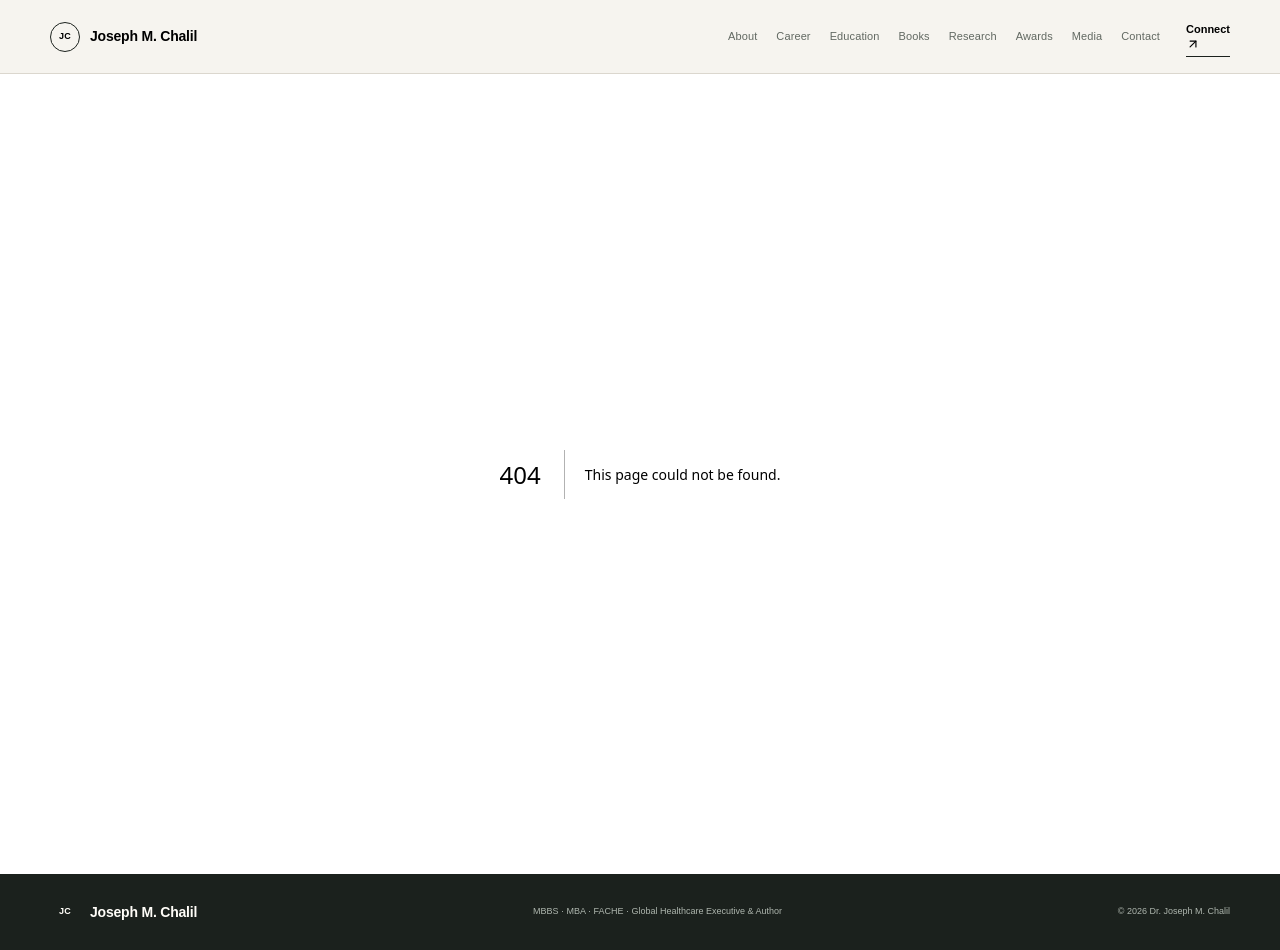
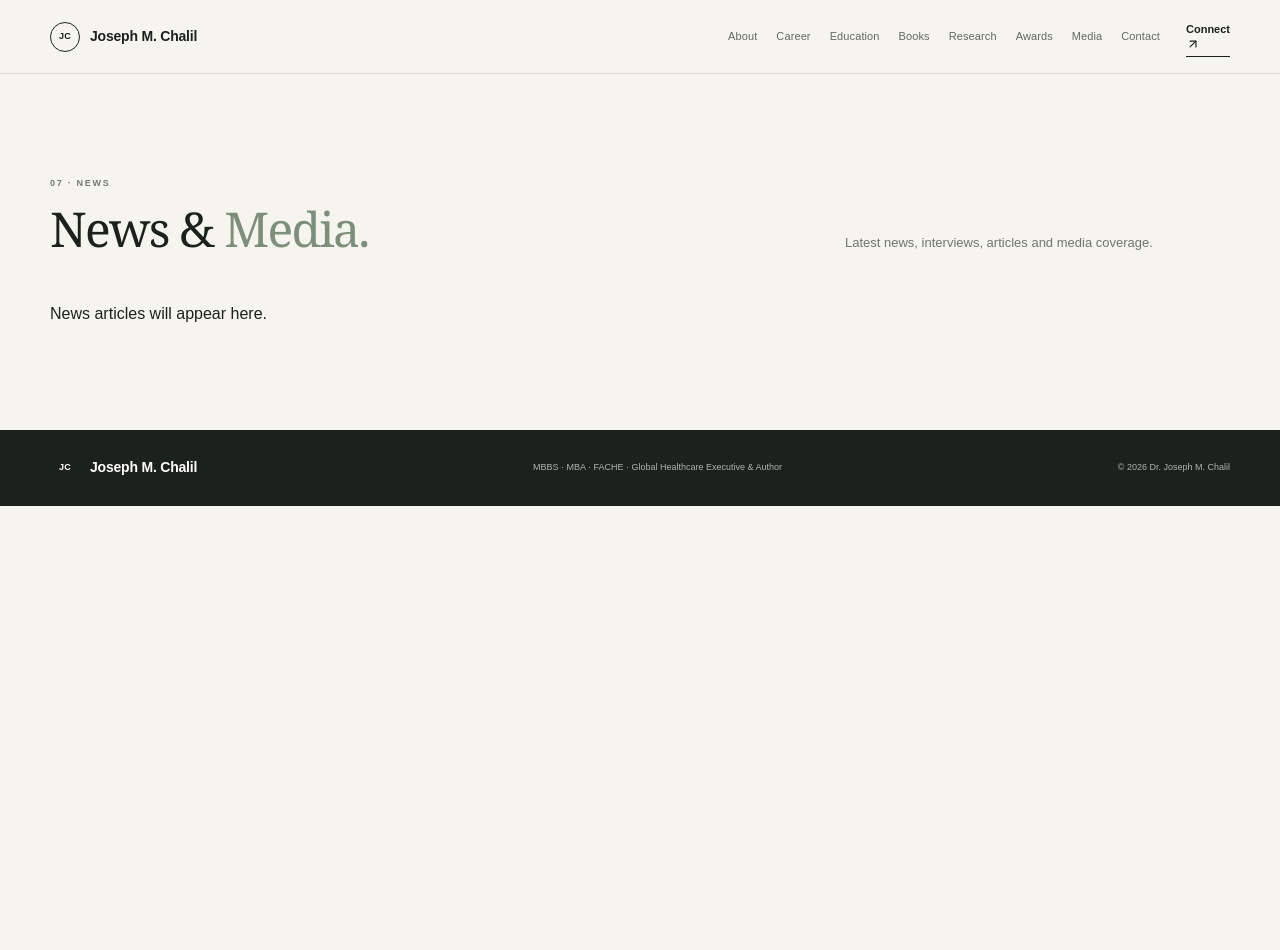
Before and after one commit to rucha-raut-dev/dr-chalil-, a Next.js app: page /news in a window 1280 px wide. Before the commit this address had no page. After the commit the page ends 800 px from the top, so only its background shows below. Built offline with nearby package versions, Linux system fonts and the light colour scheme.

Commit message:
Add seperate videos and gallery pages

```diff
--- a/app/media/page.tsx
+++ b/app/media/page.tsx
@@ -26,8 +26,10 @@ export default function MediaPage() {
           ))}
         </div>
         <div className="media-footer">
-          <ArrowLink href="https://drchalil.com/events-news/" external>View all media &amp; news</ArrowLink>
-          {" "}
+          <ArrowLink href="/media">
+  View all media &amp; news
+</ArrowLink>
+{" "}
           <ArrowLink href="/gallery">View photo gallery</ArrowLink>
         </div>
       </div>
--- /dev/null
+++ b/app/news/page.tsx
@@ -0,0 +1,30 @@
+import type { Metadata } from "next";
+import { SectionLabel } from "../../components/ui";
+
+export const metadata: Metadata = {
+  title: "News | Dr. Joseph M. Chalil",
+  description: "News and media coverage of Dr. Joseph M. Chalil.",
+};
+
+export default function NewsPage() {
+  return (
+    <section className="section shell">
+      <div className="section-heading compact-heading">
+        <div>
+          <SectionLabel>07 · News</SectionLabel>
+          <h2>
+            News & <em>Media.</em>
+          </h2>
+        </div>
+
+        <p>
+          Latest news, interviews, articles and media coverage.
+        </p>
+      </div>
+
+      <div>
+        <p>News articles will appear here.</p>
+      </div>
+    </section>
+  );
+}
--- /dev/null
+++ b/app/videos/page.tsx
@@ -0,0 +1,30 @@
+import type { Metadata } from "next";
+import { SectionLabel } from "../../components/ui";
+
+export const metadata: Metadata = {
+  title: "Videos | Dr. Joseph M. Chalil",
+  description: "Videos, interviews and media appearances of Dr. Joseph M. Chalil.",
+};
+
+export default function VideosPage() {
+  return (
+    <section className="section shell">
+      <div className="section-heading compact-heading">
+        <div>
+          <SectionLabel>08 · Videos</SectionLabel>
+          <h2>
+            Videos & <em>Interviews.</em>
+          </h2>
+        </div>
+
+        <p>
+          Interviews, discussions and appearances across different media platforms.
+        </p>
+      </div>
+
+      <div>
+        <p>Videos will appear here.</p>
+      </div>
+    </section>
+  );
+}
```
